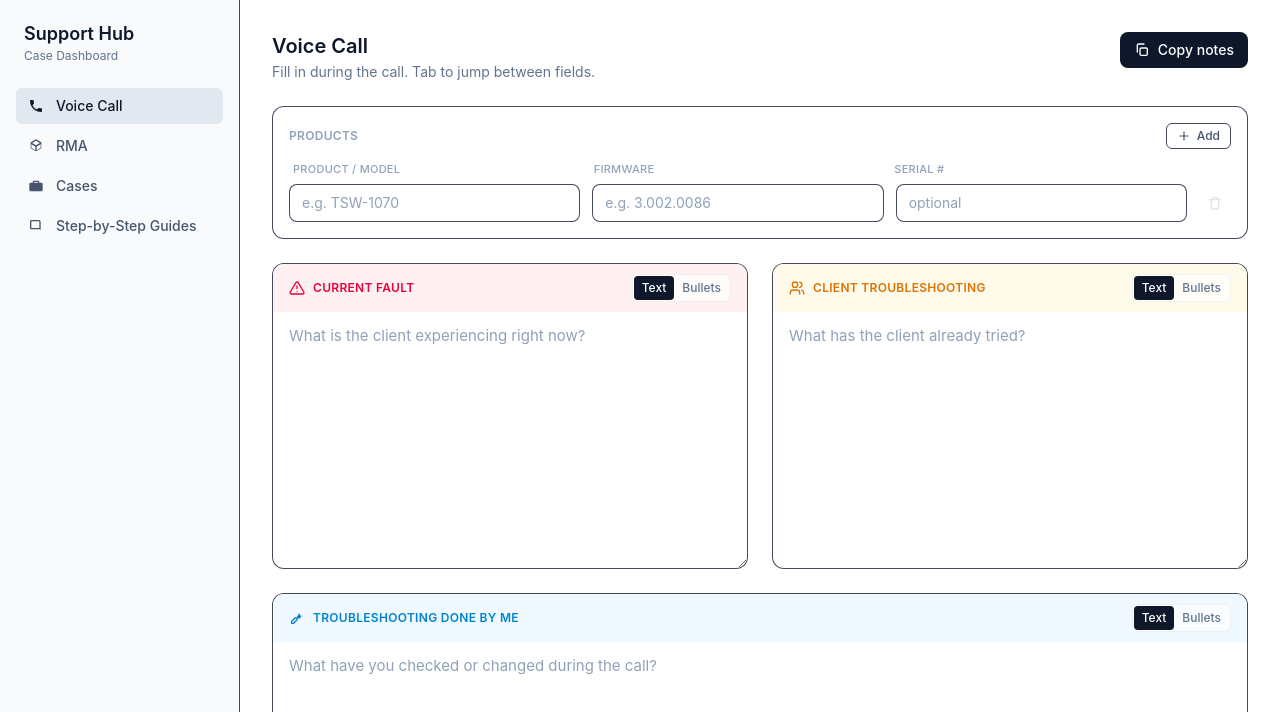
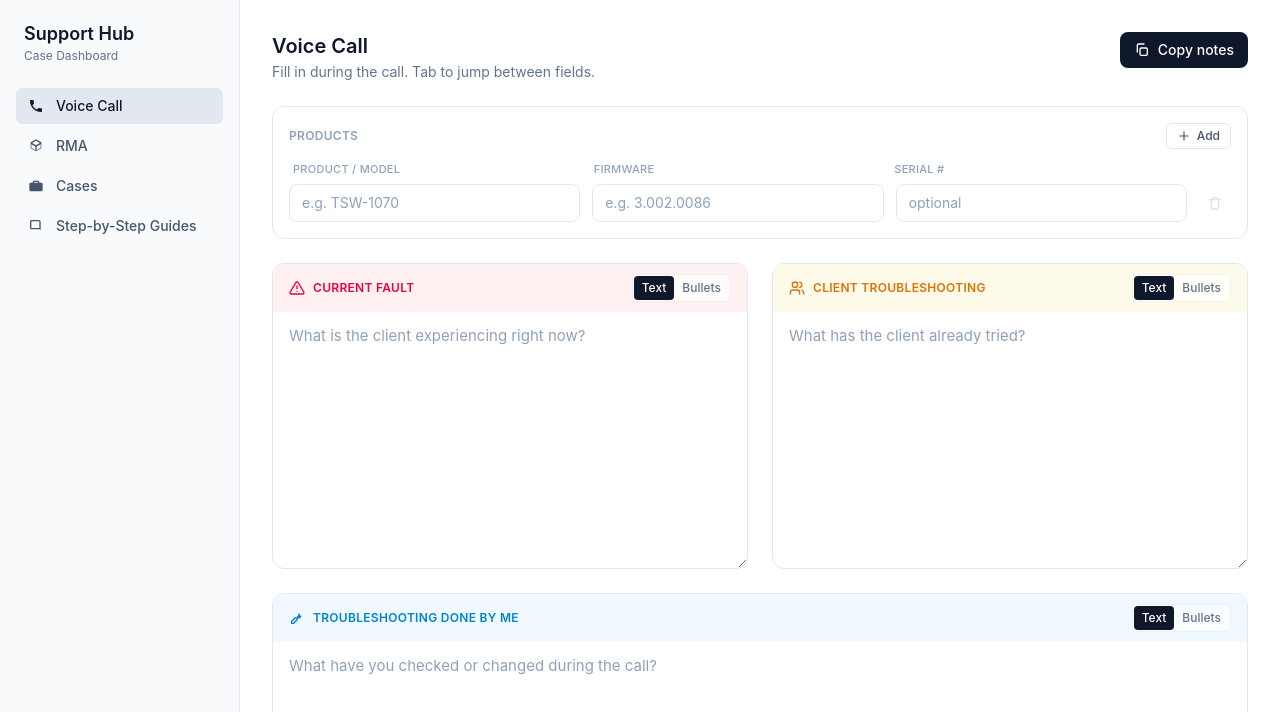
Before and after one commit to Lenaerts-Nestor/Technical-support-Assistance, a React (Vite) app: page / in a window 1280 px wide. Shown: the top 712 px of the page. Built offline with nearby package versions, Linux system fonts and the light colour scheme.

Commit message:
Remove utility border styles from index.css
Removed utility border styles from the CSS.

```diff
--- a/src/index.css
+++ b/src/index.css
@@ -10,23 +10,6 @@ body {
   margin: 0;
 }
 
-@layer utilities {
-  .border-slate-100 {
-    border-color: rgb(15 23 42 / 0.7) !important;
-  }
-
-  .border-slate-200 {
-    border-color: rgb(15 23 42 / 0.78) !important;
-  }
-
-  .border-slate-300 {
-    border-color: rgb(15 23 42 / 0.86) !important;
-  }
-
-  .focus\:border-slate-400:focus {
-    border-color: rgb(15 23 42 / 0.92) !important;
-  }
-}
 
 /* Tailwind's preflight leaves buttons at the default arrow cursor; restore the
    pointer so anything clickable reads as clickable. */
```
